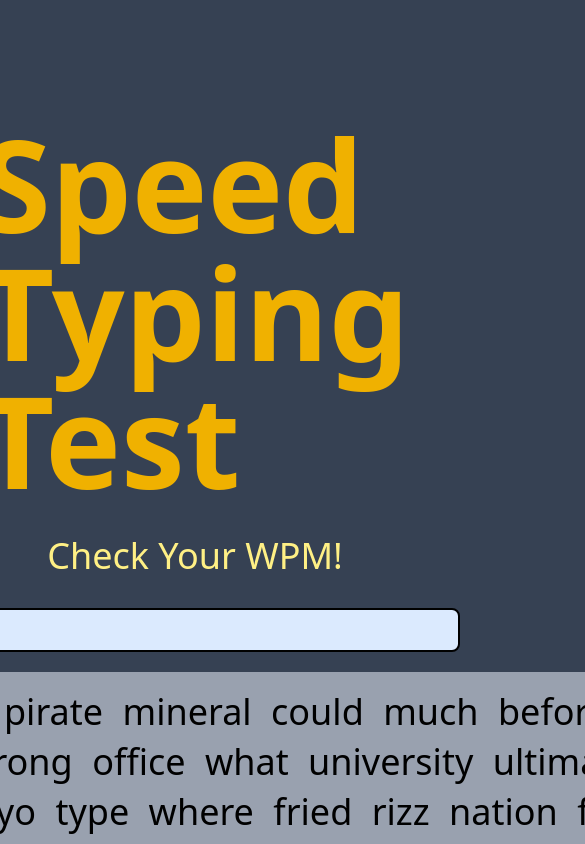
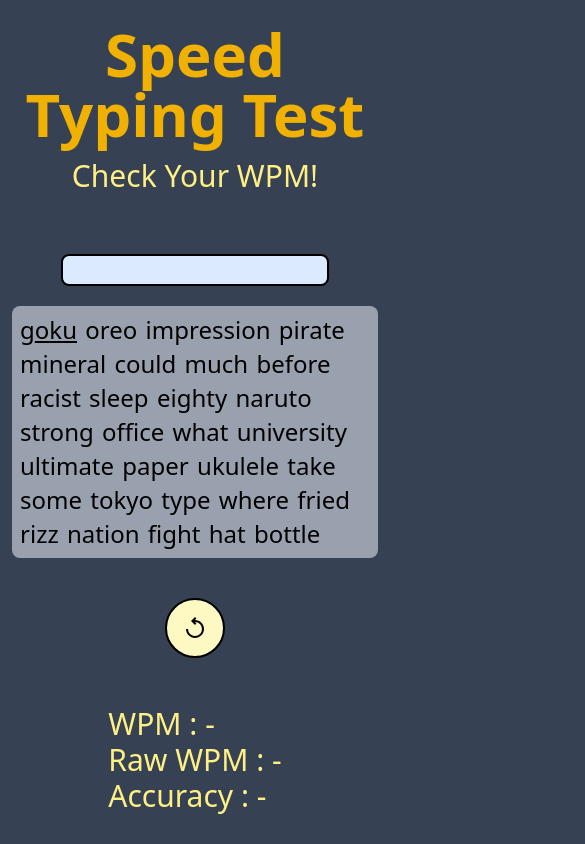
Before and after one commit to Irfan-Mazhar/Speed-Typing-Test, a React (Vite) app: page / in a window 390 px wide. Shown: the top 844 px of the page, 585 px wide, since content can reach past the window. Built offline with nearby package versions, Linux system fonts and the light colour scheme.

Commit message:
made responsive

```diff
--- a/src/App.jsx
+++ b/src/App.jsx
@@ -95,17 +95,17 @@ function App() {
   };
 
   return (
-    <div class=" flex flex-col justify-center items-center mt-25 ">
-      <h1 class="text-9xl font-bold text-yellow-500 mb-8  pt-5">
+    <div class=" flex flex-col justify-center items-center text-center  md:mt-25  ">
+      <h1 class="text-6xl mb-3.5 mt-6 font-bold text-center text-yellow-500 md:mb-8 md:text-9xl  md:pt-5 ">
         Speed Typing Test
       </h1>
 
       {timeUp ? (
-        <p class="mb-8 text-yellow-200 text-4xl">
+        <p class="text-3xl mb-15 text-yellow-200 md:text-4xl md:mb-8">
           Start Typing to retake the test...
         </p>
       ) : (
-        <p class="mb-8 text-yellow-200 text-4xl">Check Your WPM!</p>
+        <p class="text-3xl mb-15 text-yellow-200 md:mb-8 md:text-4xl">Check Your WPM!</p>
       )}
 
       <div class="flex flex-col items-center justify-center ">
@@ -115,11 +115,11 @@ function App() {
           className="inputText"
           value={inputText}
           onChange={onChange}
-          class="border-2 rounded-lg focus:outline-none bg-blue-100 text-4xl caret-yellow-500 pl-1"
+          class="text-lg border-2 rounded-lg focus:outline-none bg-blue-100 caret-yellow-500 pl-1 md:text-4xl"
         ></input>
         <div
           className="Word-Box"
-          class="p-5 text-4xl mb-10 bg-gray-400 mt-5 rounded-lg"
+          class="p-2 text-2xl mb-10 mt-5 ml-3 mr-3 rounded-lg bg-gray-400 md:p-5 md:text-4xl md:mb-10 md:mt-5 "
         >
           <WordBox
             words={currentWords}
@@ -130,7 +130,7 @@ function App() {
         </div>
         <button
           className="restart_btn"
-          class="border-2 rounded-full bg-yellow-100 mb-3 p-6 cursor-pointer hover:bg-yellow-200"
+          class="border-2 rounded-full bg-yellow-100 mb-8 p-4 cursor-pointer hover:bg-yellow-200 md:mb-3 md:p-6"
           onClick={() => {
             resetTest();
           }}
@@ -149,7 +149,7 @@ function App() {
         </button>
         <div
           className="wpm-counter"
-          class="flex mt-4 gap-8 text-yellow-200 text-4xl"
+          class="flex flex-col text-3xl text-left text-yellow-200 mt-4 md:text-4xl md:mt-4 md:gap-8"
         >
           <p>WPM : {wpm ? wpm : "-"} </p>
           <span>Raw WPM : {rawWpm ? rawWpm : "-"}</span>
--- a/src/components/WordBox.jsx
+++ b/src/components/WordBox.jsx
@@ -8,7 +8,7 @@ function WordBox({ words, currentWordIndex, currentLetterIndex, inputText }) {
   const visible_line = words.slice(start, end);
   if (!words || words.length === 0) return null;
   return (
-    <div className="wordBox-parent">
+    <div className="wordBox-parent" >
       {visible_line.map((word, windex) => {
         const globalWindex = start + windex;
         return (
--- a/src/contexts/WordContext.jsx
+++ b/src/contexts/WordContext.jsx
@@ -97,7 +97,7 @@ export const WordProvider = ({ children }) => {
     }, [num, hasTimeUp, onTimeUp]);
 
     return (
-      <div className="timer-parent " class="text-3xl text-white mb-2">
+      <div className="timer-parent " class="text-2xl text-white mb-2 md:text-3xl">
         {num}
       </div>
     );
--- a/src/css/WordBox.css
+++ b/src/css/WordBox.css
@@ -1,10 +1,11 @@
 .wordBox-parent{
-    width:1200px;
+    max-width:1200px;
     display: flex;
     flex-direction: row;
     flex-wrap: wrap;
     gap:10px;
     text-align: center;
+    transition:  0.3s ease;
 }
 .correctLetter{
     color: green;
@@ -17,3 +18,9 @@
 .highlightLetter{
     text-decoration: underline;
 }
+@media only screen  and (max-width: 600px){
+    .wordBox-parent{
+        gap:2px;
+
+    }
+}
```
